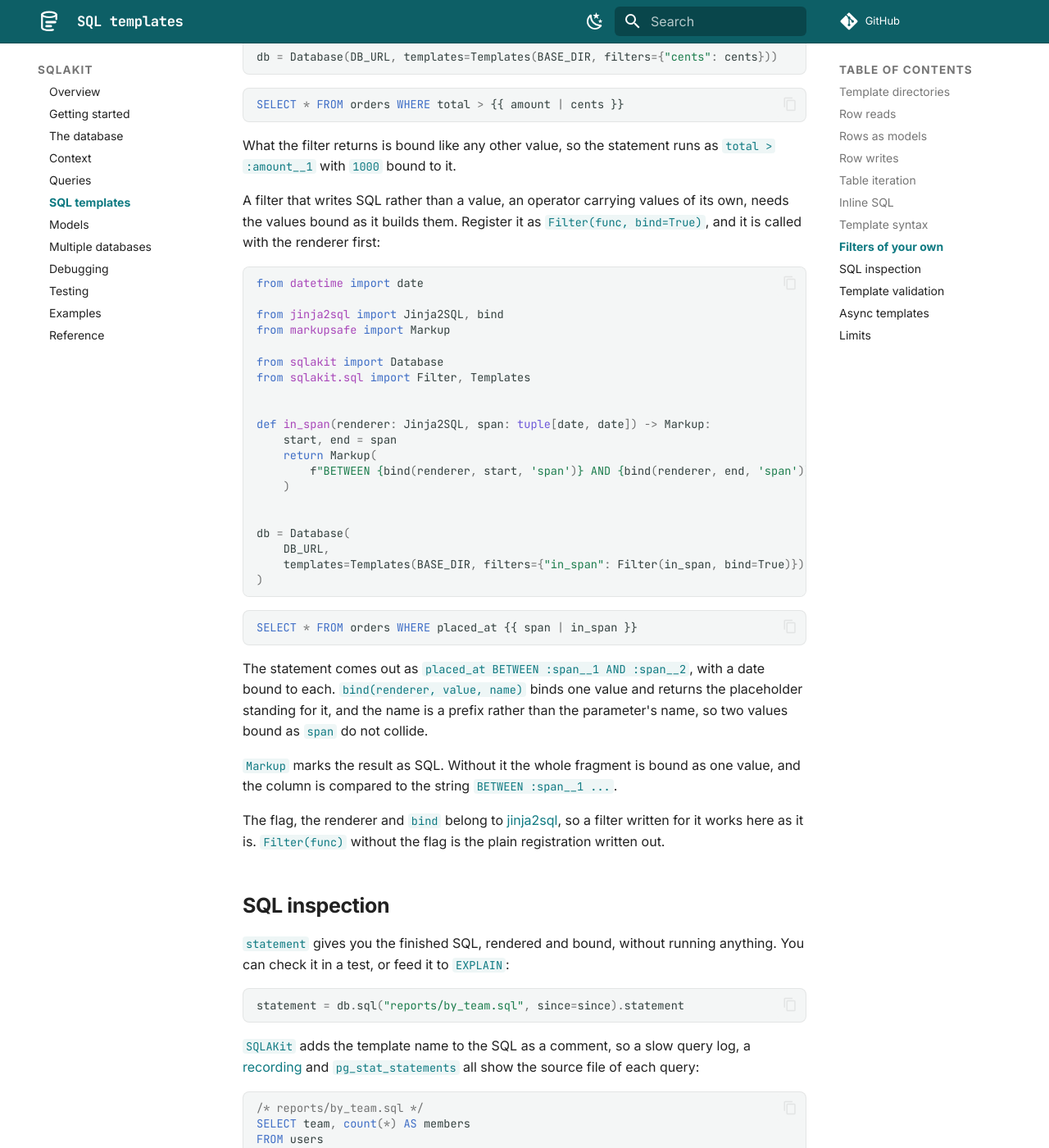
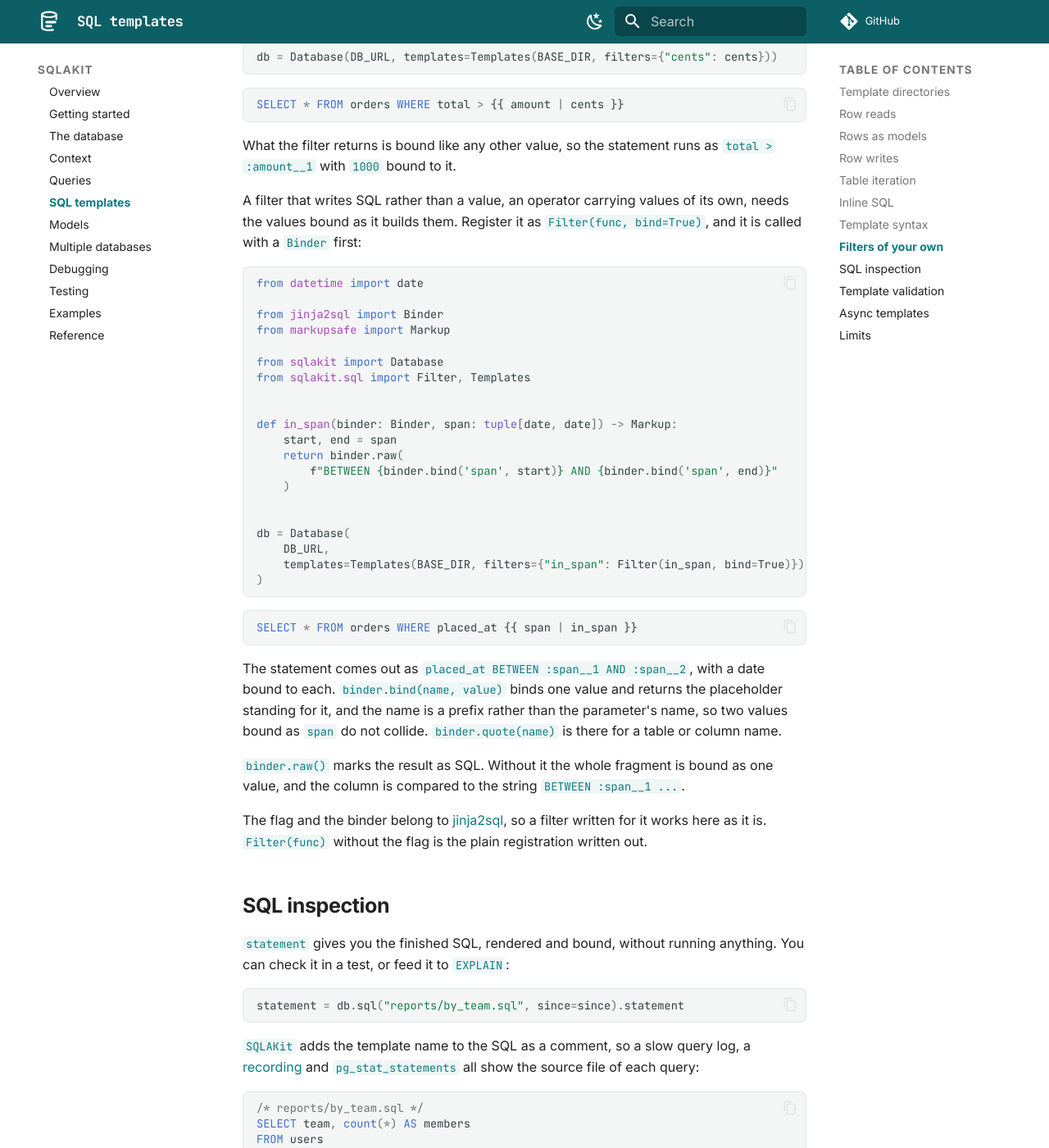
Before and after one commit to antonrh/sqlakit, an MkDocs documentation site: the page built from docs/sql.md, in a window 1280 px wide and 1400 px high, scrolled down 5842 px. Shown: the whole window at 82% size. Built offline with MkDocs 1.6.1 and Material for MkDocs 9.7.7, drawn with Linux system fonts in a browser that asks for light colours; comment, search, counter and statistics services are not loaded.

Commit message:
Move the bound filter to jinja2sql 0.12's binder

````diff
--- a/docs/sql.md
+++ b/docs/sql.md
@@ -299,22 +299,22 @@ as `total > :amount__1` with `1000` bound to it.
 
 A filter that writes SQL rather than a value, an operator carrying values of
 its own, needs the values bound as it builds them. Register it as
-`Filter(func, bind=True)`, and it is called with the renderer first:
+`Filter(func, bind=True)`, and it is called with a `Binder` first:
 
 ```python
 from datetime import date
 
-from jinja2sql import Jinja2SQL, bind
+from jinja2sql import Binder
 from markupsafe import Markup
 
 from sqlakit import Database
 from sqlakit.sql import Filter, Templates
 
 
-def in_span(renderer: Jinja2SQL, span: tuple[date, date]) -> Markup:
+def in_span(binder: Binder, span: tuple[date, date]) -> Markup:
     start, end = span
-    return Markup(
-        f"BETWEEN {bind(renderer, start, 'span')} AND {bind(renderer, end, 'span')}"
+    return binder.raw(
+        f"BETWEEN {binder.bind('span', start)} AND {binder.bind('span', end)}"
     )
 
 
@@ -329,14 +329,15 @@ SELECT * FROM orders WHERE placed_at {{ span | in_span }}
 ```
 
 The statement comes out as `placed_at BETWEEN :span__1 AND :span__2`, with a
-date bound to each. `bind(renderer, value, name)` binds one value and returns
-the placeholder standing for it, and the name is a prefix rather than the
+date bound to each. `binder.bind(name, value)` binds one value and returns the
+placeholder standing for it, and the name is a prefix rather than the
 parameter's name, so two values bound as `span` do not collide.
+`binder.quote(name)` is there for a table or column name.
 
-`Markup` marks the result as SQL. Without it the whole fragment is bound as one
-value, and the column is compared to the string `BETWEEN :span__1 ...`.
+`binder.raw()` marks the result as SQL. Without it the whole fragment is bound
+as one value, and the column is compared to the string `BETWEEN :span__1 ...`.
 
-The flag, the renderer and `bind` belong to
+The flag and the binder belong to
 [jinja2sql](https://github.com/antonrh/jinja2sql), so a filter written for it
 works here as it is. `Filter(func)` without the flag is the plain registration
 written out.
--- a/pyproject.toml
+++ b/pyproject.toml
@@ -41,7 +41,7 @@ asyncio = [
     "sqlalchemy[asyncio]>=2.0.22",
 ]
 sql = [
-    "jinja2sql>=0.11.0",
+    "jinja2sql>=0.12.0",
 ]
 debug = [
     "sqlparse>=0.6.0",
@@ -72,7 +72,7 @@ dev = [
     "httpx>=0.28.1",
     "httpx2>=2.10.0",
     "sqlmodel>=0.0.39",
-    "jinja2sql>=0.11.0",
+    "jinja2sql>=0.12.0",
     "pydantic>=2.13.4",
     "sqlparse>=0.6.0",
     "rich>=15.0.0",
````
Also changed, not shown: 3 other files.
